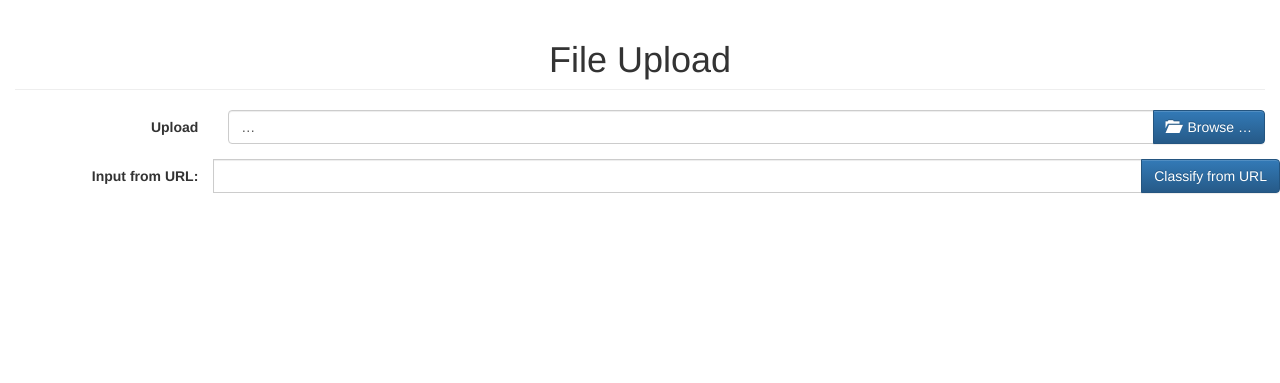
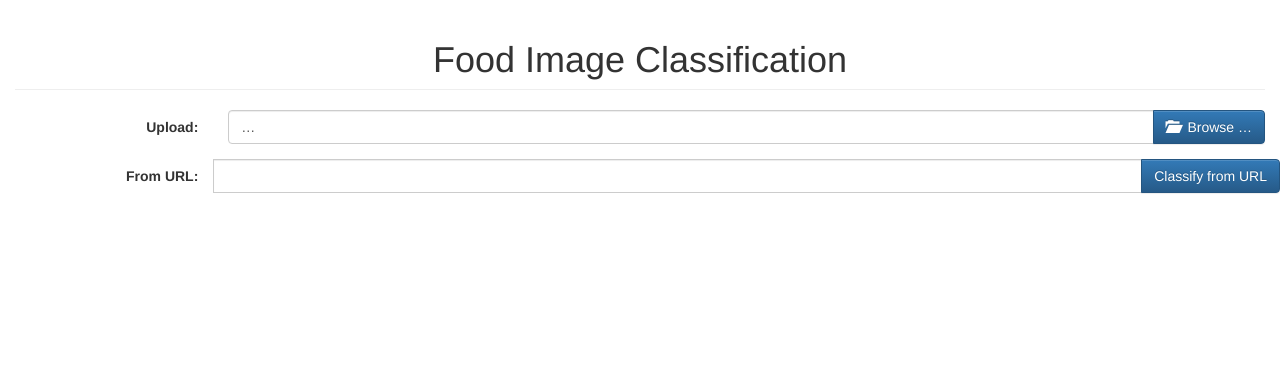
Before and after one commit to RenfengLiu/caffeWeb, a Django app: page / in a window 1280 px wide. Shown: the part 50-433 px from the top of the page. Run offline with Django 3.2, Linux system fonts and the light colour scheme; parts of the project's set-up code (start-up, migrations or seed data) failed here and were passed over; some libraries are stand-ins or nearby versions.

Commit message:
update html description

```diff
--- a/AppServer/templates/fileuploader.html
+++ b/AppServer/templates/fileuploader.html
@@ -4,21 +4,21 @@
 <div class="container-fluid">
 	<div class="row">
 		<div class="col-sm-12 ">
-		  <h1 class="page-header text-center">File Upload</h1>
+		  <h1 class="page-header text-center">Food Image Classification</h1>
 		</div>
 		<div class="centered col-sm-12 ">
 			<form enctype="multipart/form-data" method="post" action="/fileupload/" class="form-horizontal" id="imgForm">
 				{% csrf_token %}
 				<input type="hidden" name="imgsource" id="imgsource" value="1">
 	            <div class="form-group">
-	             	<label for="upload" class="col-sm-2 control-label">Upload</label>
+	             	<label for="upload" class="col-sm-2 control-label">Upload:</label>
 				    <div class="col-sm-10">
 				      <input id="meal_photo" type="file" name="meal_photo" class="file form-control"  placeholder="Uoload Image.">
 				    </div>
 	            </div>
 
 	            <div class="form-group">
-	            	<label for="upload" class="col-sm-2 control-label">Input from URL:</label>
+	            	<label for="upload" class="col-sm-2 control-label">From URL:</label>
 	            	<div class="input-group">
 	            		<div >
 		                	<input id="imgUrl" type="text" class="form-control"  name="imgurl">
```
